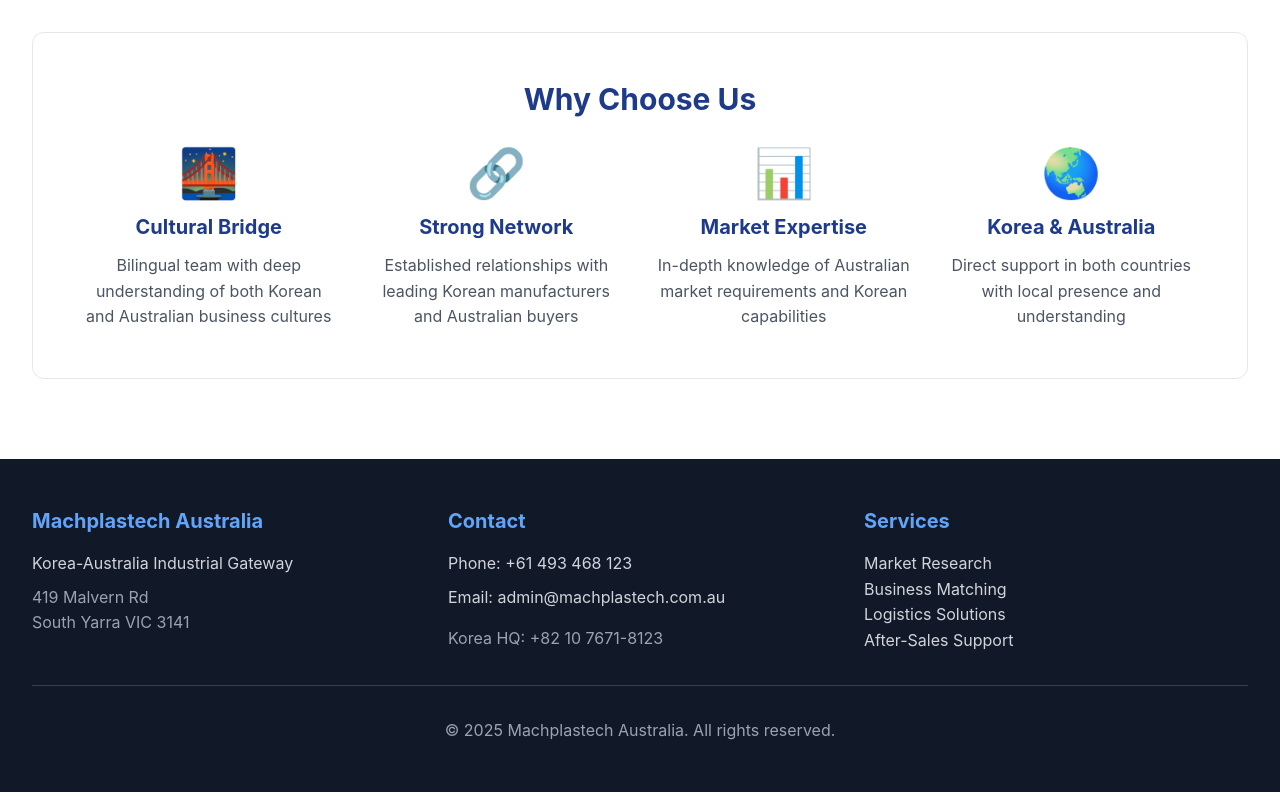
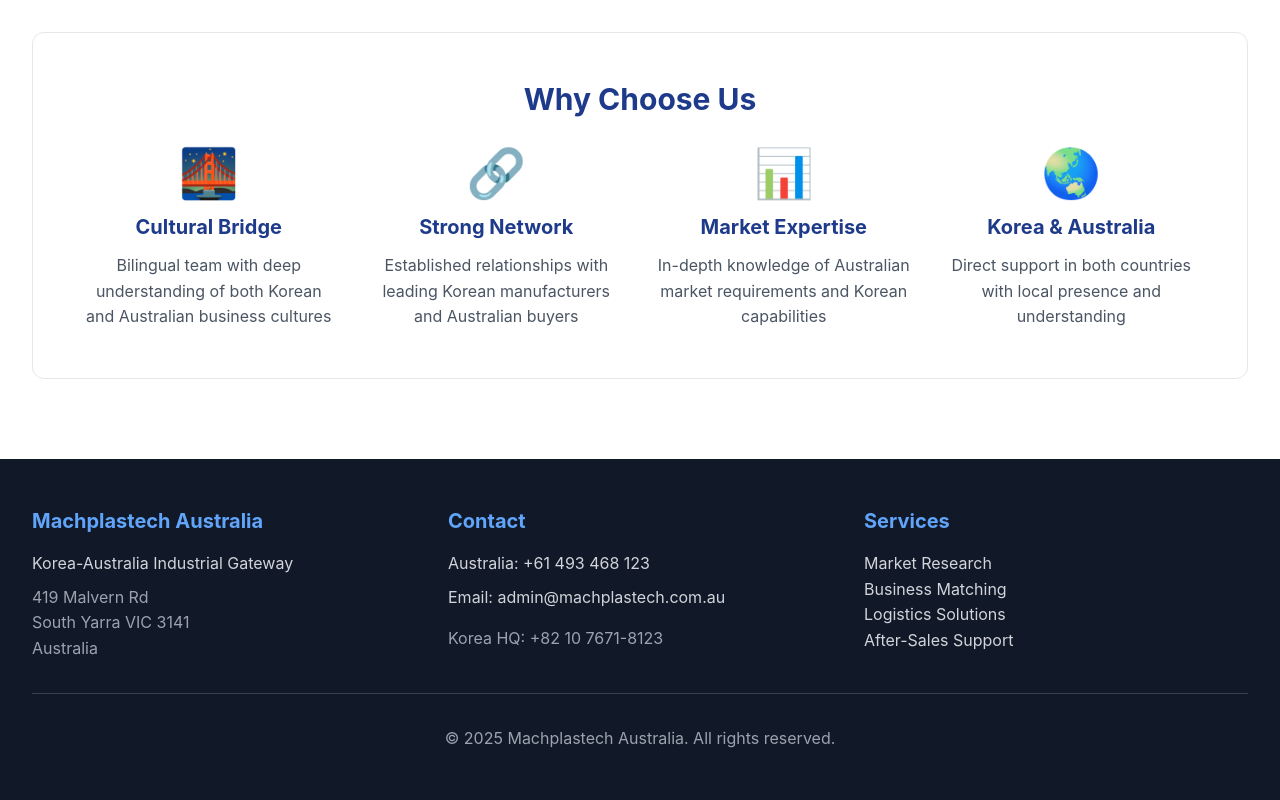
Before and after one commit to datrademel-ai/machplastech-australia, a Next.js app: page / in a window 1280 px wide. Shown: the part 2118-2918 px from the top of the page. Built offline with nearby package versions, Linux system fonts and the light colour scheme.

Commit message:
Update Footer.jsx

```diff
--- a/src/components/Footer.jsx
+++ b/src/components/Footer.jsx
@@ -7,11 +7,12 @@
           <p className="text-gray-300 mb-2">Korea-Australia Industrial Gateway</p>
           <p className="text-gray-400">419 Malvern Rd</p>
           <p className="text-gray-400">South Yarra VIC 3141</p>
+          <p className="text-gray-400">Australia</p>
         </div>
 
         <div>
           <h3 className="text-xl font-bold mb-4 text-blue-400">Contact</h3>
-          <p className="text-gray-300 mb-2">Phone: +61 493 468 123</p>
+          <p className="text-gray-300 mb-2">Australia: +61 493 468 123</p>
           <p className="text-gray-300 mb-2">Email: admin@machplastech.com.au</p>
           <p className="text-gray-400 mt-4">Korea HQ: +82 10 7671-8123</p>
         </div>
```
